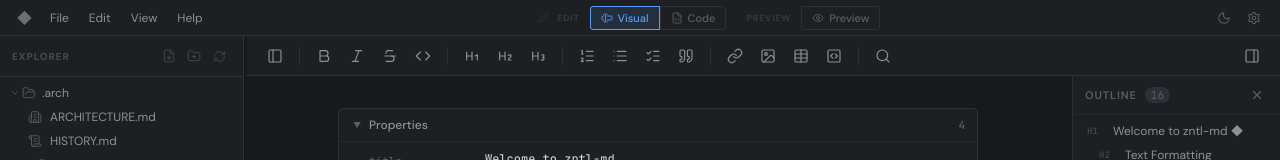
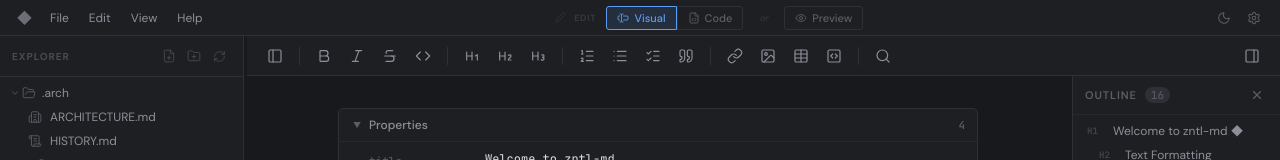
Before and after one commit to zentala/mdpad, a React (Vite) app in the folder prototype/: page / in a window 1280 px wide. Shown: the top 160 px of the page. Built offline with nearby package versions, Linux system fonts and the light colour scheme.

Commit message:
style(prototype): EDIT [Visual][Code] or [Preview] separator

```diff
--- a/prototype/src/components/layout/MenuBar.module.css
+++ b/prototype/src/components/layout/MenuBar.module.css
@@ -140,15 +140,14 @@
   letter-spacing: 0.08em;
 }
 
-.modeLabelPreview {
+.modeSeparator {
   font-size: 9px;
   color: var(--text-muted);
-  font-weight: 700;
-  opacity: 0.4;
-  margin-left: 16px;
-  padding-right: 6px;
-  text-transform: uppercase;
-  letter-spacing: 0.08em;
+  font-weight: 500;
+  opacity: 0.35;
+  margin: 0 12px;
+  text-transform: lowercase;
+  font-style: italic;
 }
 
 /* Joined segmented control for Visual + Code */
--- a/prototype/src/components/layout/MenuBar.tsx
+++ b/prototype/src/components/layout/MenuBar.tsx
@@ -171,7 +171,7 @@ export function MenuBar({
             Code
           </button>
         </div>
-        <span className={styles.modeLabelPreview}>Preview</span>
+        <span className={styles.modeSeparator}>or</span>
         <button
           className={`${styles.modeBtn} ${styles.modeBtnStandalone} ${editorMode === 'preview' ? styles.modeActive : ''}`}
           onClick={() => onSetEditorMode('preview')}
```
